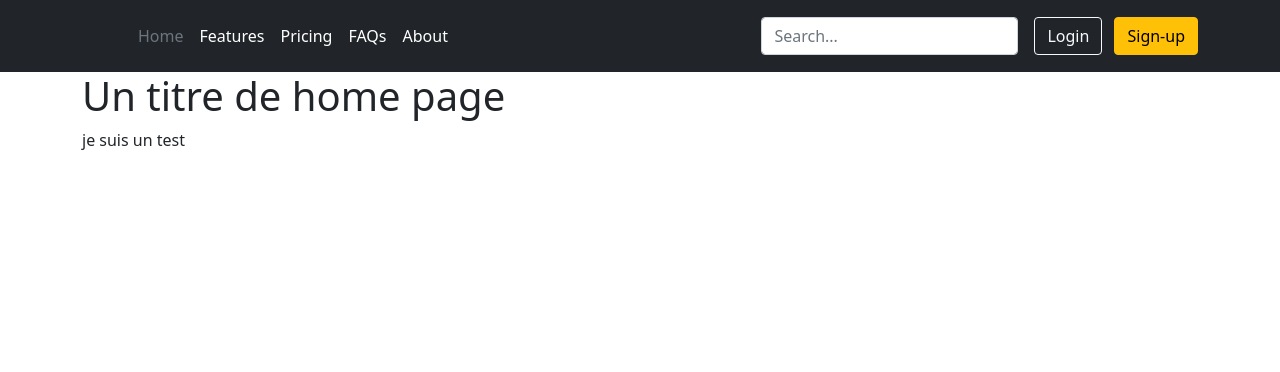
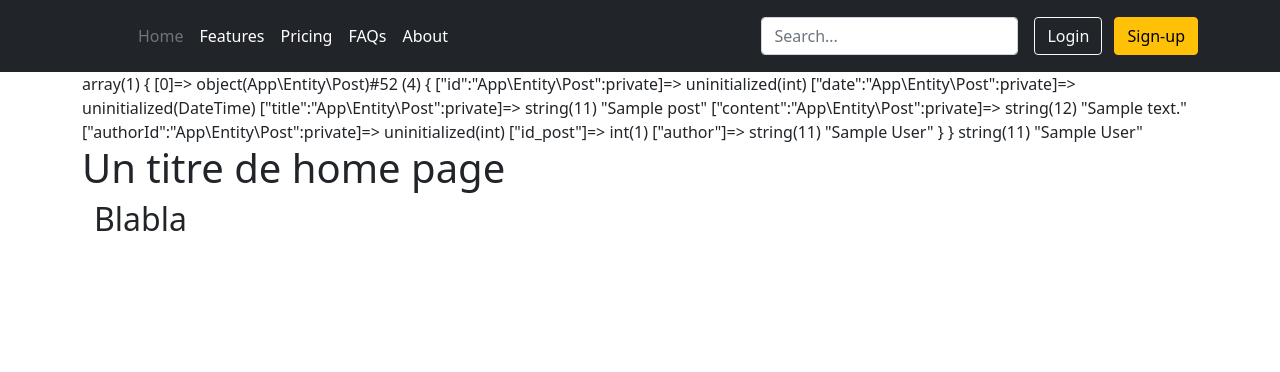
Before and after one commit to nt-95/projet-w2-php-natif, a PHP site: page / in a window 1280 px wide. Shown: the top 372 px of the page. Run offline with PHP 8.4, Linux system fonts and the light colour scheme; tables that the repository leaves empty hold one stand-in row (values such as "Sample post").

Commit message:
feat: started post html view

```diff
--- a/app/src/Views/Frontend/home.php
+++ b/app/src/Views/Frontend/home.php
@@ -1,4 +1,3 @@
-<h1>Un titre de home page</h1>
 
 <?php
 /**
@@ -6,8 +5,22 @@
  * @var $posts \App\Entity\Post[]
  */
 
-
-
-echo $test;
+ $post = $postManager->getPostById(1);
+var_dump($posts);
+var_dump($post->author);
 
 ?>
+
+<div class="home">
+    <div class="home__layout">
+        <div class="home__title">
+            <h1>Un titre de home page</h1>
+        </div>
+
+        <div class="container">
+            <h2>Blabla</h2>
+            <h2><?php "hello " . $post->getTitle(); ?></h2>
+        </div>
+    <div>
+
+</div>
```
